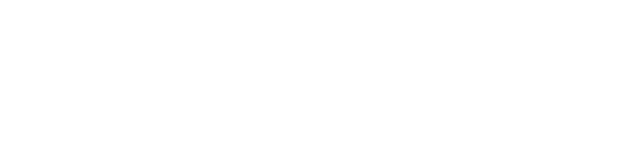
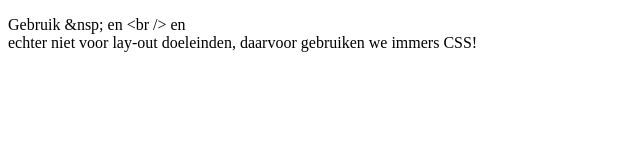
Before and after one commit to patricia1151759/patricia1151759.github.io, a plain HTML site: page index.html in a window 1280 px wide. Shown: the whole page, without its empty margins (0-640 px from the left). Drawn offline with Linux system fonts and the light colour scheme.

Commit message:
Update index.html
opdracht 9

```diff
--- a/index.html
+++ b/index.html
@@ -5,6 +5,6 @@
     <title>Title</title>
 </head>
 <body>
-
+<p>Gebruik &amp;nsp; en &lt;br /&gt; en <br  /> echter niet voor lay-out doeleinden, daarvoor gebruiken we immers CSS!</p>
 </body>
 </html>
```
